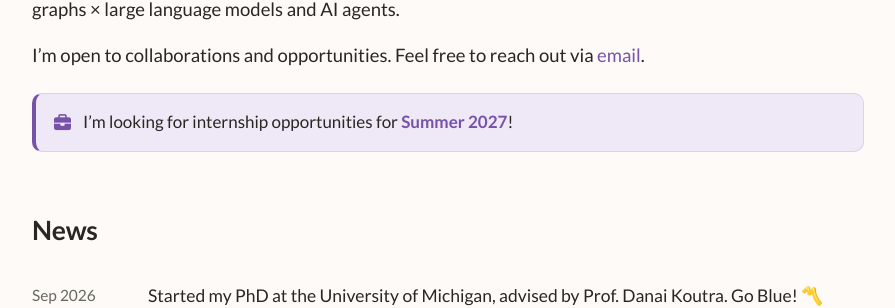
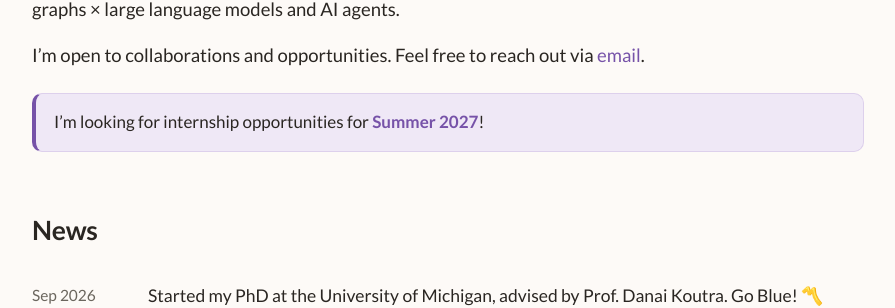
Before and after one commit to Xinyue-Sheng/Xinyue-Sheng.github.io, a Jekyll site: the page built from index.html, in a window 1280 px wide. Shown: the part 537-845 px from the top of the page, without its empty margins (192-1087 px from the left). Built offline with Jekyll 4.4.1, drawn with Linux system fonts in a browser that asks for light colours; some web fonts are replaced.

Commit message:
Callout: remove icon
Co-Authored-By: Claude Opus 5.5 <noreply@anthropic.com>

```diff
--- a/_layouts/home.html
+++ b/_layouts/home.html
@@ -151,7 +151,6 @@
       background: var(--accent-soft); border: 1px solid var(--venue-line); border-left: 4px solid var(--accent);
       border-radius: 10px; font-size: 17px;
     }
-    .callout i { color: var(--accent); }
     .callout strong { color: var(--accent); }
 
     /* news */
--- a/index.html
+++ b/index.html
@@ -21,7 +21,7 @@ permalink: /
       <p>Hi! I’m a first-year PhD student in Computer Science and Engineering at the <strong>University of Michigan, Ann Arbor</strong>, advised by <a href="https://web.eecs.umich.edu/~dkoutra/">Prof.&nbsp;Danai&nbsp;Koutra</a>. Before that, I received my B.S. in Data Science and Mathematics from <strong>New York University Shanghai</strong> and <strong>New York University</strong>, where I was fortunate to be advised by <a href="https://qiaoyu-tan.github.io/">Prof.&nbsp;Qiaoyu&nbsp;Tan</a>.</p>
       <p>My research focuses on efficient and trustworthy AI for relational data, particularly on multimodal graphs × large language models and AI agents.</p>
       <p>I’m open to collaborations and opportunities. Feel free to reach out via <a href="mailto:xinyuesh@umich.edu" title="xinyuesh@umich.edu">email</a>.</p>
-      <div class="callout"><i class="fa-solid fa-briefcase"></i><span>I’m looking for internship opportunities for <strong>Summer 2027</strong>!</span></div>
+      <div class="callout"><span>I’m looking for internship opportunities for <strong>Summer 2027</strong>!</span></div>
     </section>
 
     <section id="news">
```
